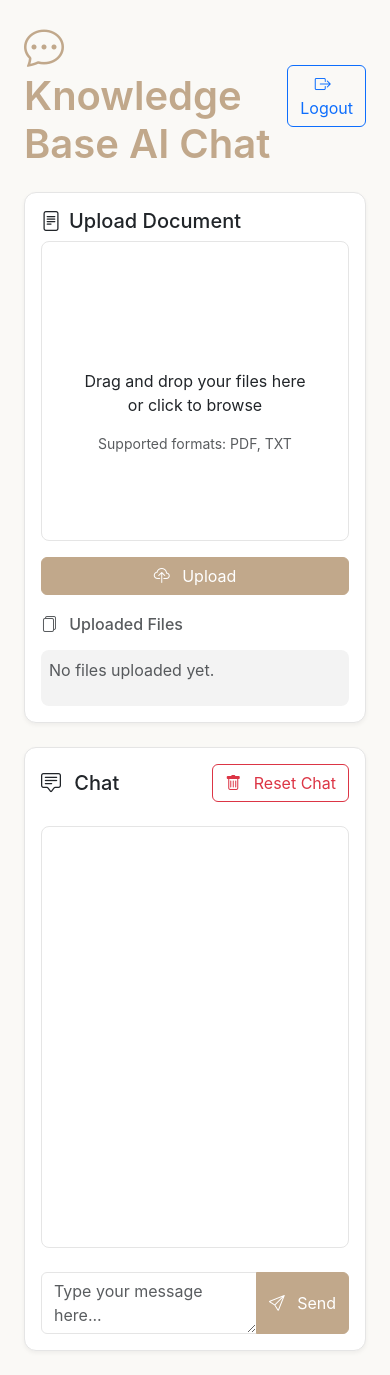
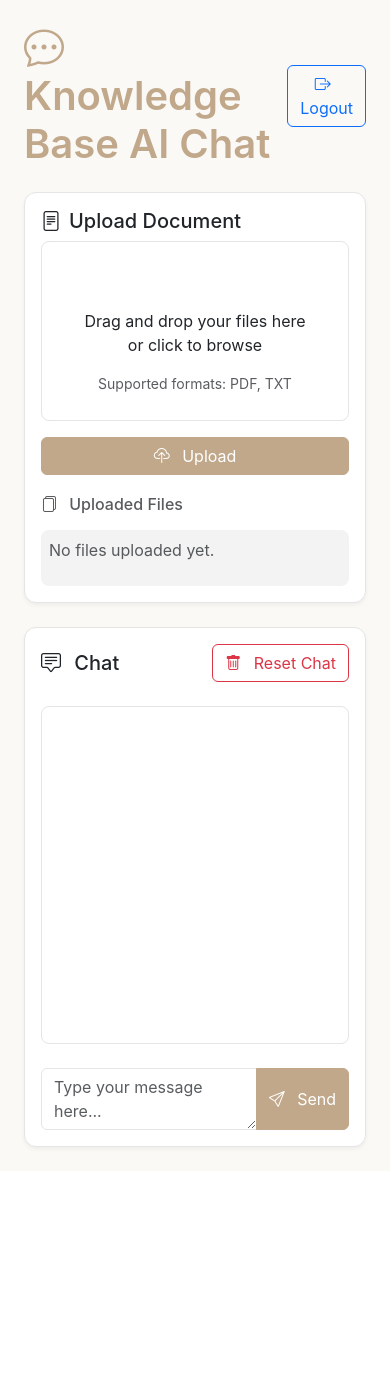
Before and after one commit to dharmautomo/Knowledge-Base-AI-Chat, a Flask app: page / in a window 390 px wide. After the commit the page ends 1150 px from the top, so only its background shows below. Run offline with Flask 3, Linux system fonts and the light colour scheme; the visitor is signed in with stand-in values (Sample User, id 1); data that the repository does not hold is empty; some libraries are stand-ins or nearby versions.

Commit message:
Agent query: I've adjusted the height of both the Upload Document and Chat sections to make them shorter. Could you check if the sections now have a better height and if everything is properly aligned?
Reduce height of Upload Document and Chat sections

Screenshot: https://storage.googleapis.com/screenshot-production-us-central1/b867650d-5460-44fc-a837-1c82e49166ca/a8c588b0-7c65-4838-8838-650d1f7f7a47.jpg

```diff
--- a/static/css/custom.css
+++ b/static/css/custom.css
@@ -102,7 +102,7 @@ body {
 .chat-container {
     background: white;
     border: 1px solid var(--border-color);
-    height: 60vh;
+    height: 50vh;
     overflow-y: auto;
     border-radius: 0.5rem;
     padding: 1.5rem;
@@ -329,17 +329,17 @@ h1 {
     30% { transform: translateY(-4px); }
 }
 
+/* Update upload zone height */
 .upload-zone {
     position: relative;
     border: 1px solid var(--border-color);
     border-radius: 0.5rem;
-    padding: 1.5rem;
+    padding: 1.25rem;
     text-align: center;
     transition: all 0.3s ease;
     background: white;
     cursor: pointer;
-    height: calc(100% - 60px);
-    min-height: 300px;
+    height: 200px;
     display: flex;
     align-items: center;
     justify-content: center;
@@ -393,19 +393,20 @@ h1 {
     color: var(--primary-color);
 }
 
+/* Update responsive breakpoint */
 @media (max-width: 991.98px) {
     .chat-container {
-        height: 50vh;
+        height: 40vh;
     }
 
     .upload-zone {
-        height: 300px;
+        height: 180px;
     }
 }
 
 /* File list specific styles */
 .files-list {
-    max-height: 300px;
+    max-height: 200px;
     overflow-y: auto;
     background: rgb(243, 243, 243);
     border-radius: 0.5rem;
```
